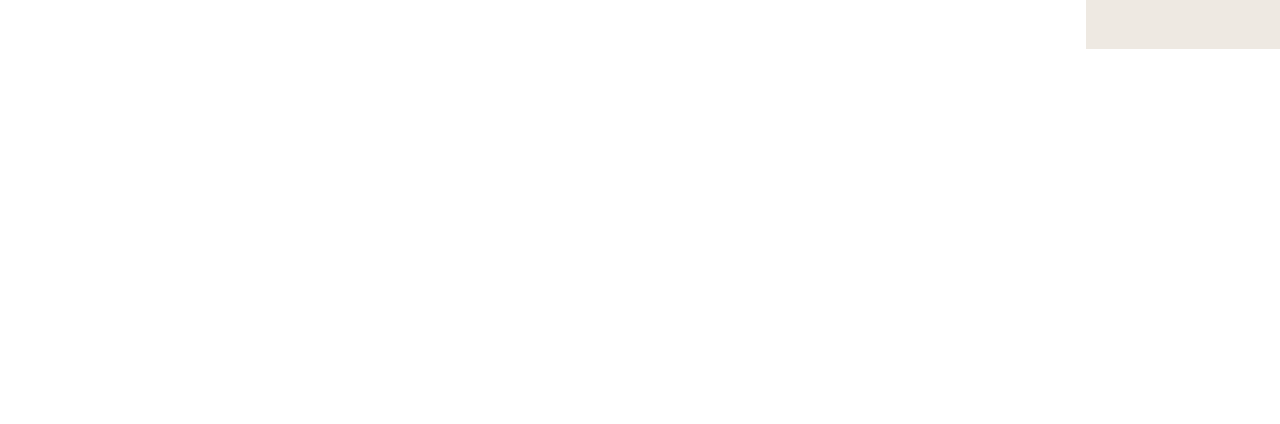
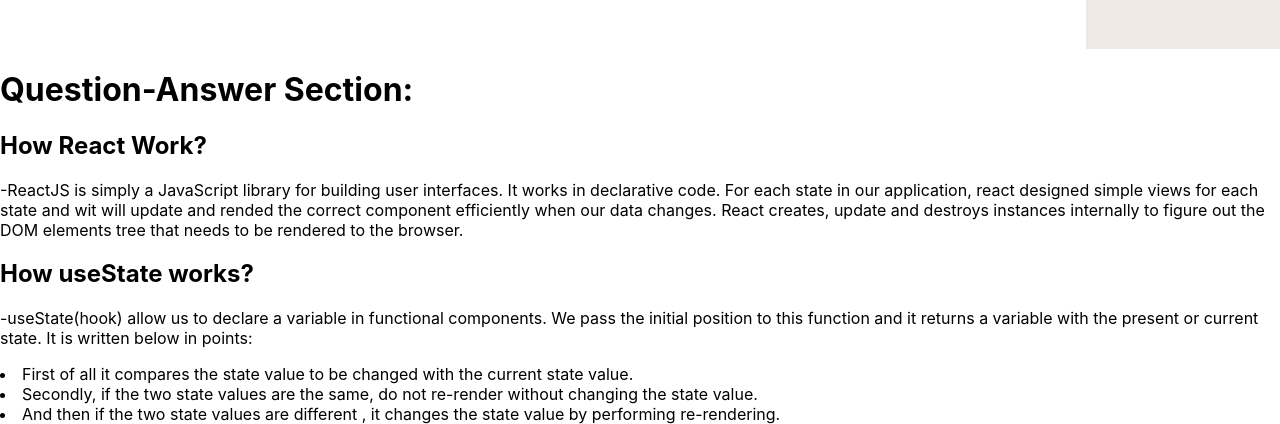
Before and after one commit to KsKarim7/marriage-bureau, a React (Create React App) app: page / in a window 1280 px wide. Shown: the part 1388-1812 px from the top of the page. Before the commit the page ends 1437 px from the top, so only its background shows below. Built offline with nearby package versions, Linux system fonts and the light colour scheme.

Commit message:
my third commit

```diff
--- a/src/App.js
+++ b/src/App.js
@@ -1,12 +1,14 @@
 import './App.css';
 import Brides from './Components/Brides/Brides';
 import Header from './Components/Header/Header';
+import Written from './Components/QnA/Written';
 
 function App() {
   return (
     <div>
       <Header></Header>
       <Brides></Brides>
+      <Written></Written>
     </div>
   );
 }
--- a/src/Components/QnA/written.js
+++ b/src/Components/QnA/written.js
@@ -3,8 +3,16 @@
 const written = () => {
     return (
         <div>
-            <h1>How React Work? </h1>
-            <p>-ReactJS is simply a JavaScript library for building user interfaces. It works in declarative code. </p>
+            <h1>Question-Answer Section:</h1>
+            <h2>How React Work? </h2>
+            <p>-ReactJS is simply a JavaScript library for building user interfaces. It works in declarative code. For each state in our application, react designed simple views for each state and wit will update and rended the correct component efficiently when our data changes. React creates, update and destroys instances internally to figure out the DOM elements tree that needs to be rendered to the browser.</p>
+
+            <h2>How useState works?</h2>
+            <p>-useState(hook) allow us to declare a variable in functional components. We pass the initial position to this function and it returns a variable with the present or current state.
+                It is written below in points: </p>
+                <li>First of all it compares the state value to be changed with the current state value.</li>
+                <li>Secondly, if the two state values are the same, do not re-render without changing the state value.</li>
+                <li>And then if the two state values are different , it changes the state value by performing re-rendering.</li>
         </div>
     );
 };
```
